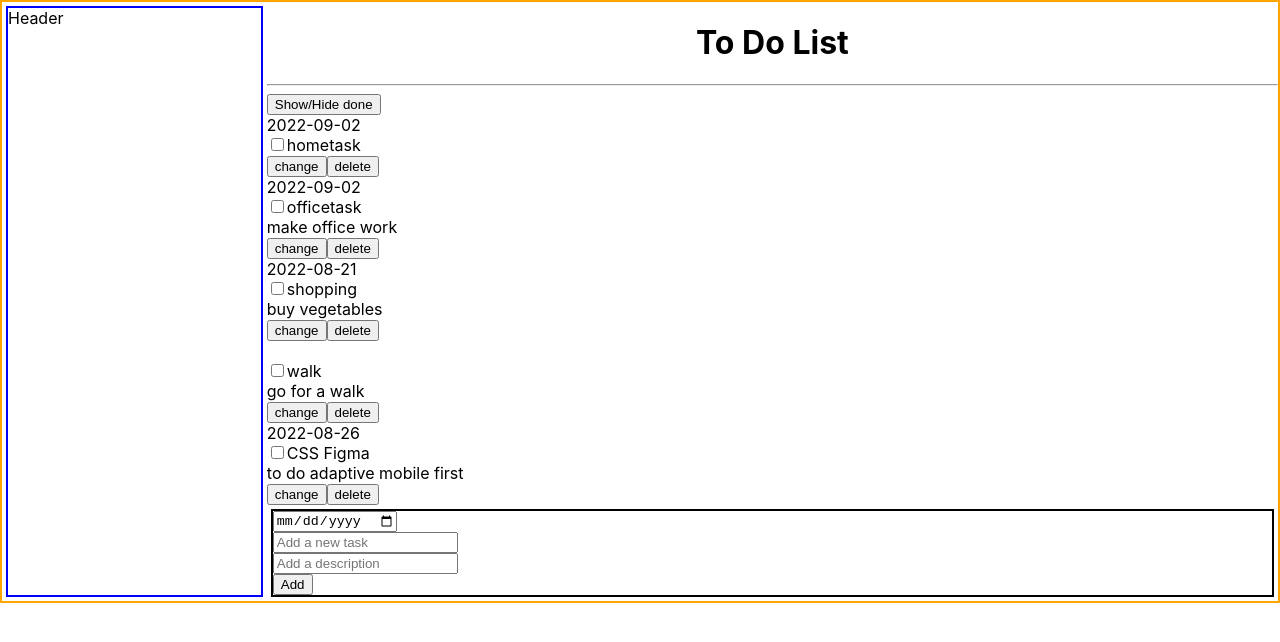
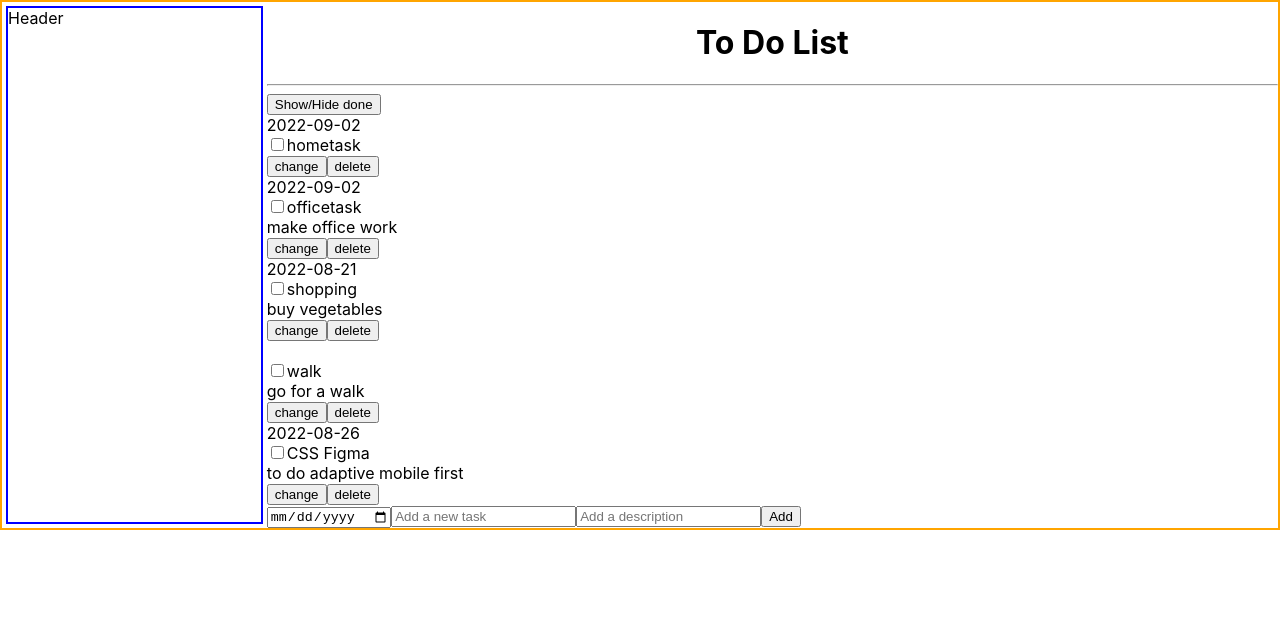
Before and after one commit to Jim4Support/React, a React (Create React App) app: page / in a window 1280 px wide. Shown: the top 642 px of the page. Built offline with nearby package versions, Linux system fonts and the light colour scheme.

Commit message:
Update Footer.js
need to fix form

```diff
--- a/src/Components/Footer/Footer.js
+++ b/src/Components/Footer/Footer.js
@@ -1,39 +1,66 @@
 import React, {useState} from 'react';
 import './Footer.css'
 
-export default function Footer() {
-    const inc = (init = 0) => () => ++init
-  const genId = inc();
-   /*  const [newTask, setNewTask] = useState("");
-  const [tasks, setTasks] = useState([]);
+export default function Footer({tasks, setTasks}) {
+
+  const [newTask, setNewTask] = useState('');
+  const [newDesc, setNewDesc] = useState('');
+
+  // const handleInputChange = (event) => { //example
+  //   const target = event.target;
+  //   const value = target.type === 'checkbox' ? target.checked : target.value;
+  //   const name = target.name;
+
+  //   this.setState({
+  //     [name]: value
+  //   });
+  // }
 
   function addTask() {
-    if (!newTask) {
-      alert('Please, enter a task');
-      return;
+    setTasks([...tasks, {
+      name: newTask
     }
-    const task = {
-      id: genId(),
-      value: newTask,
-    };
+  ]);
+  setNewTask('');
+  }
 
-    setTasks((oldList) => [...oldList, task]);
-    setNewTask("");
+  // function addDesc() {
+  //   setTasks([...tasks, {
+  //     description: newDesc
+  //   }
+  // ]);
+  // setNewDesc('');
+  // }
+
+  const nameAndDesc = (event) => {
+    event.preventDefault();
+    addTask()
+    // addDesc()
   }
-    <div className="app">
-      <h1>My Todo List</h1>
-      <input type="text" placeholder="Add a new task..." value={newTask}
-        onChange={(e) => setNewTask(e.target.value)}/>
-      <button onClick={() => addTask()}>Add</button>
-    </div> */
+//   tasksForm.addEventListener('submit', (event) => {
+//     event.preventDefault();
+//     if (inputTask[0].value.trim() === null || inputTask[0].value.trim() === '') {
+//         errorInput.innerText = 'Please, enter a task';
+//     } else {
+//         errorInput.innerText = '';
+//         const formData = new FormData(tasksForm);
+//         const formTask = Object.fromEntries(formData.entries());
+//         data.push(new Task(data.id, onPushDate(inputDate[0].value), false, inputTask[0].value, inputDesc[0].value.trim()));
+//         addTask(formTask).then(generateTasks)
+//             .then(_ => tasksForm.reset())
+//         renderTask();
+//     }
+// });
+
+
     return (
-        <footer className='appfooter'>
-            <form name="task-input" id="form">
-                <input name="dueDate" type="date" />
-                <input name="name" type="text" placeholder="Add a new task" />
-                <span id="errorInput"></span>
-                <input name="description" type="text" placeholder="Add a description" />
-                <button name="submit-task" type="submit">Add</button>
+        <footer className='footer'>
+            <form onSubmit={nameAndDesc}>
+                <input name="dueDate" type="date"/>
+                <input name="name" type="text" placeholder="Add a new task" value={newTask} onChange={(t) => setNewTask(t.target.value)}/>
+                {/* <span id="errorInput"></span> */}
+                <input name="description" type="text" placeholder="Add a description" value={newDesc} onChange={(t) => setNewDesc(t.target.value)}/>
+                <input type="submit" value="Add"/>
             </form>
         </footer>
     )
```
